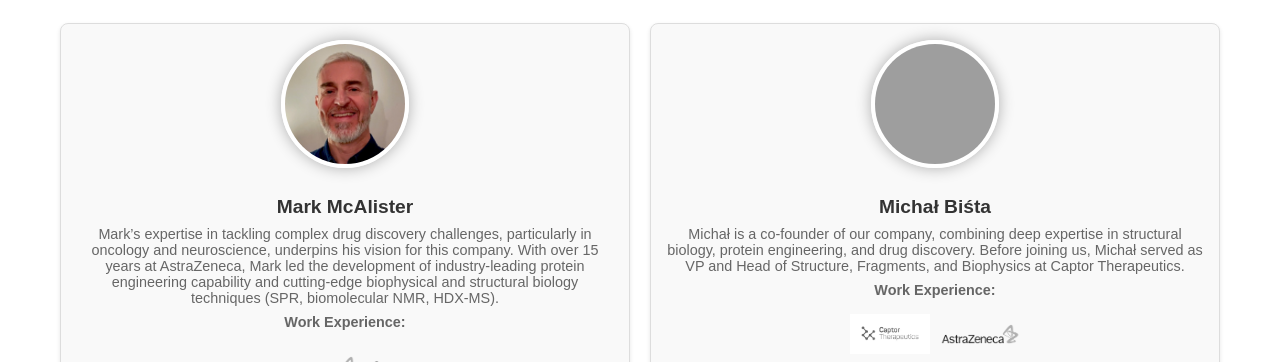
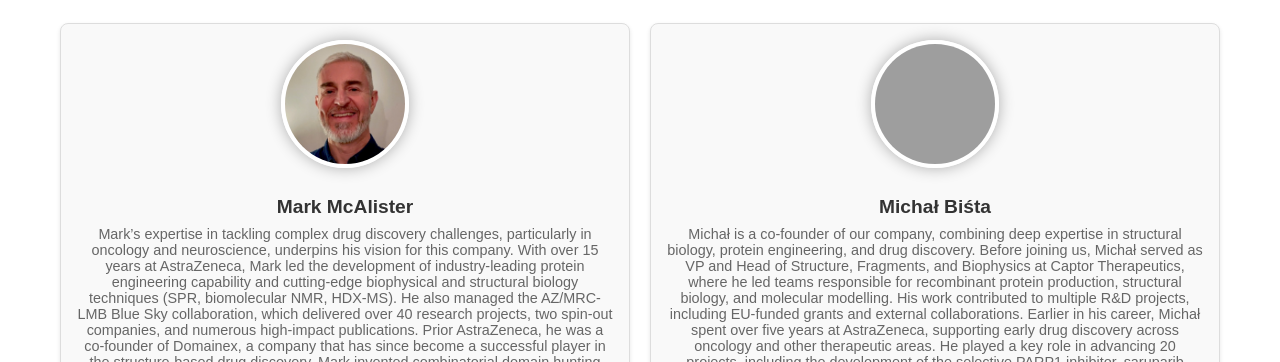
Before and after one commit to proxirx/fusiomica, a plain HTML site: page test.html in a window 1280 px wide. Shown: the part 438-800 px from the top of the page. Drawn offline with Linux system fonts and the light colour scheme; grey boxes are pictures that could not be loaded.

Commit message:
Update test.html

```diff
--- a/test.html
+++ b/test.html
@@ -103,7 +103,7 @@
             margin-top: 1rem;
         }
         .company-logos img {
-            height: 40px;
+            height: 60px;
             object-fit: contain;
             filter: grayscale(100%);
             transition: filter 0.3s;
@@ -171,7 +171,7 @@
                 <div class="team-member">
                     <img src="mark.png" alt="Founder 1" class="photo">
                     <h3>Mark McAlister</h3>
-                    <p>Mark’s expertise in tackling complex drug discovery challenges, particularly in oncology and neuroscience, underpins his vision for this company. With over 15 years at AstraZeneca, Mark led the development of industry-leading protein engineering capability and cutting-edge biophysical and structural biology techniques (SPR, biomolecular NMR, HDX-MS).</p>
+                    <p>Mark’s expertise in tackling complex drug discovery challenges, particularly in oncology and neuroscience, underpins his vision for this company. With over 15 years at AstraZeneca, Mark led the development of industry-leading protein engineering capability and cutting-edge biophysical and structural biology techniques (SPR, biomolecular NMR, HDX-MS). He also managed the AZ/MRC-LMB Blue Sky collaboration, which delivered over 40 research projects, two spin-out companies, and numerous high-impact publications. Prior AstraZeneca, he was a co-founder of Domainex, a company that has since become a successful player in the structure-based drug discovery. Mark invented combinatorial domain hunting technology and secured early-stage funding that laid the foundation for the company’s growth.</p>
                     <p class="section-title">Work Experience:</p>
                     <div class="company-logos">
                         <a href="https://www.astrazeneca.com" target="_blank"><img src="az.png" alt="AstraZeneca"></a>
@@ -186,7 +186,7 @@
                 <div class="team-member">
                     <img src="michal.png" alt="Founder 2" class="photo">
                     <h3>Michał Biśta</h3>
-                    <p>Michał is a co-founder of our company, combining deep expertise in structural biology, protein engineering, and drug discovery. Before joining us, Michał served as VP and Head of Structure, Fragments, and Biophysics at Captor Therapeutics.</p>
+                    <p>Michał is a co-founder of our company, combining deep expertise in structural biology, protein engineering, and drug discovery. Before joining us, Michał served as VP and Head of Structure, Fragments, and Biophysics at Captor Therapeutics, where he led teams responsible for recombinant protein production, structural biology, and molecular modelling. His work contributed to multiple R&D projects, including EU-funded grants and external collaborations. Earlier in his career, Michał spent over five years at AstraZeneca, supporting early drug discovery across oncology and other therapeutic areas. He played a key role in advancing 20 projects, including the development of the selective PARP1 inhibitor, saruparib (AZD5305), now in clinical trials. Michał is recognized for establishing innovative screening strategies and fostering research alliances with academia and industry. Michał’s academic credentials include a PhD from the Max Planck Institute of Biochemistry, where he focused on protein-small molecule interactions and developed novel NMR techniques. His contributions include several high-impact publications and advancements in ligand screening. Through his expertise, Michał is dedicated to advancing AI-driven de novo protein design and creating sophisticated solutions for modern drug discovery challenges.</p>
                     <p class="section-title">Work Experience:</p>
                     <div class="company-logos">
                         <a href="https://www.captortherapeutics.com" target="_blank"><img src="captor.webp" alt="Captor Therapeutics"></a>
```
